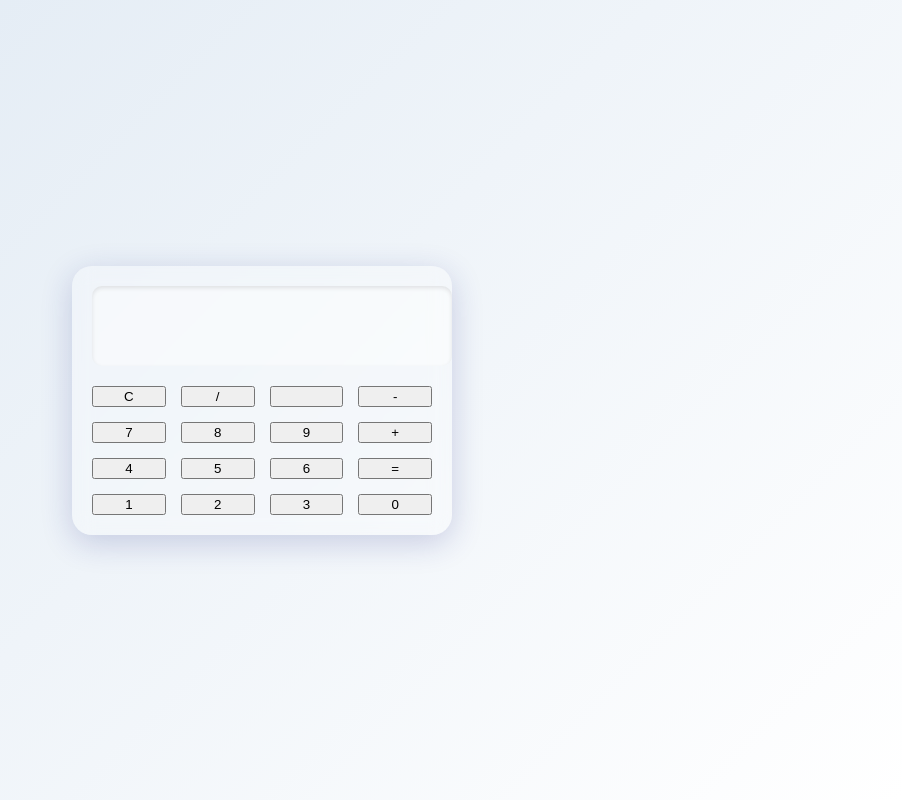
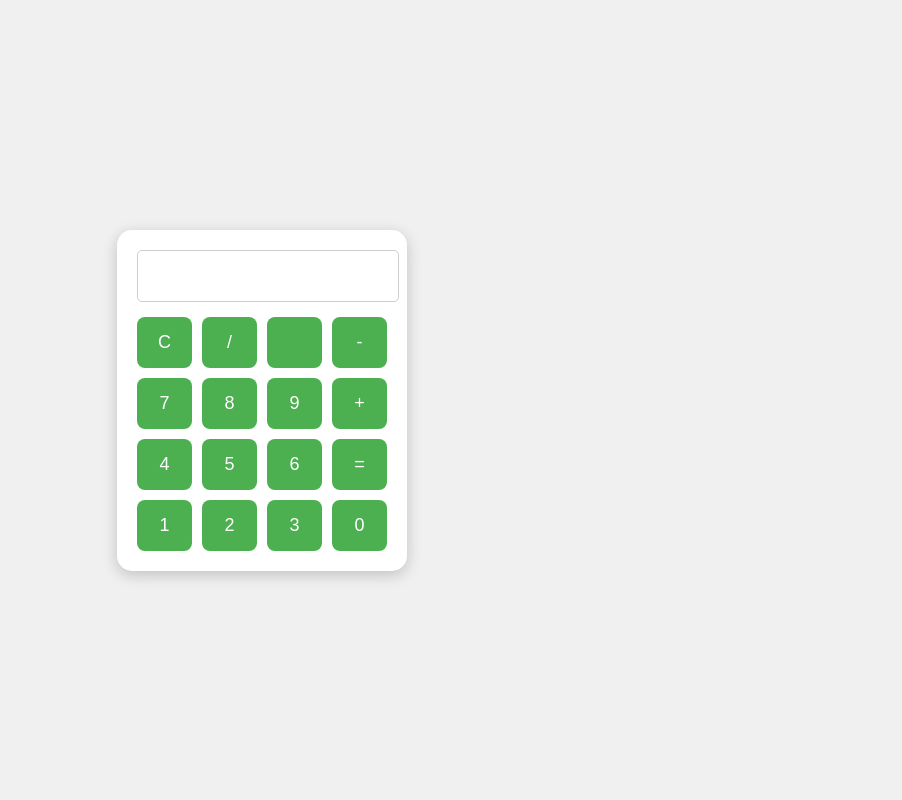
Before and after one commit to ROSHINAROSHINA/CODSOFT-TASK-3, a plain HTML site: page index.html in a window 1280 px wide. Shown: the whole page, without its empty margins (378-1280 px from the left). Drawn offline with Linux system fonts and the light colour scheme.

Commit message:
style.css

```diff
--- a/style.css
+++ b/style.css
@@ -1,72 +1,49 @@
 body {
-  font-family: 'Segoe UI', sans-serif;
-  background: linear-gradient(135deg, #dfe9f3 0%, #ffffff 100%);
   display: flex;
   justify-content: center;
   align-items: center;
   height: 100vh;
   margin: 0;
+  background: #f0f0f0;
+  font-family: Arial, sans-serif;
 }
 
 .calculator {
-  backdrop-filter: blur(10px);
-  background: rgba(255, 255, 255, 0.25);
-  box-shadow: 0 8px 32px 0 rgba(31, 38, 135, 0.2);
-  border-radius: 20px;
+  background: #fff;
   padding: 20px;
-  width: 340px;
+  border-radius: 15px;
+  box-shadow: 0 4px 15px rgba(0, 0, 0, 0.2);
+  width: 250px;
 }
 
 #display {
   width: 100%;
-  height: 60px;
-  font-size: 2rem;
+  height: 40px;
+  font-size: 22px;
+  margin-bottom: 15px;
+  padding: 5px;
   text-align: right;
-  padding: 10px;
-  border: none;
-  border-radius: 10px;
-  background: rgba(255, 255, 255, 0.4);
-  color: #333;
-  box-shadow: inset 0 2px 4px rgba(0,0,0,0.1);
+  border-radius: 5px;
+  border: 1px solid #ccc;
 }
 
 .buttons {
-  margin-top: 20px;
   display: grid;
   grid-template-columns: repeat(4, 1fr);
-  gap: 15px;
+  gap: 10px;
 }
 
-.btn {
-  padding: 20px;
-  font-size: 1.5rem;
+button {
+  padding: 15px;
+  font-size: 18px;
   border: none;
-  border-radius: 12px;
-  background: rgba(255, 255, 255, 0.3);
-  box-shadow: 0 4px 6px rgba(0, 0, 0, 0.1);
+  background: #4CAF50;
+  color: white;
+  border-radius: 8px;
   cursor: pointer;
-  transition: all 0.2s ease;
+  transition: background 0.3s;
 }
 
-.btn:hover {
-  background: rgba(255, 255, 255, 0.6);
-  transform: scale(1.05);
+button:hover {
+  background: #388E3C;
 }
-
-.btn:active {
-  transform: scale(0.98);
-  box-shadow: inset 0 2px 4px rgba(0, 0, 0, 0.2);
-}
-
-.zero {
-  grid-column: span 2;
-}
-
-.equal {
-  background: #4CAF50;
-  color: white;
-}
-
-.equal:hover {
-  background: #45a049;
-}
```
